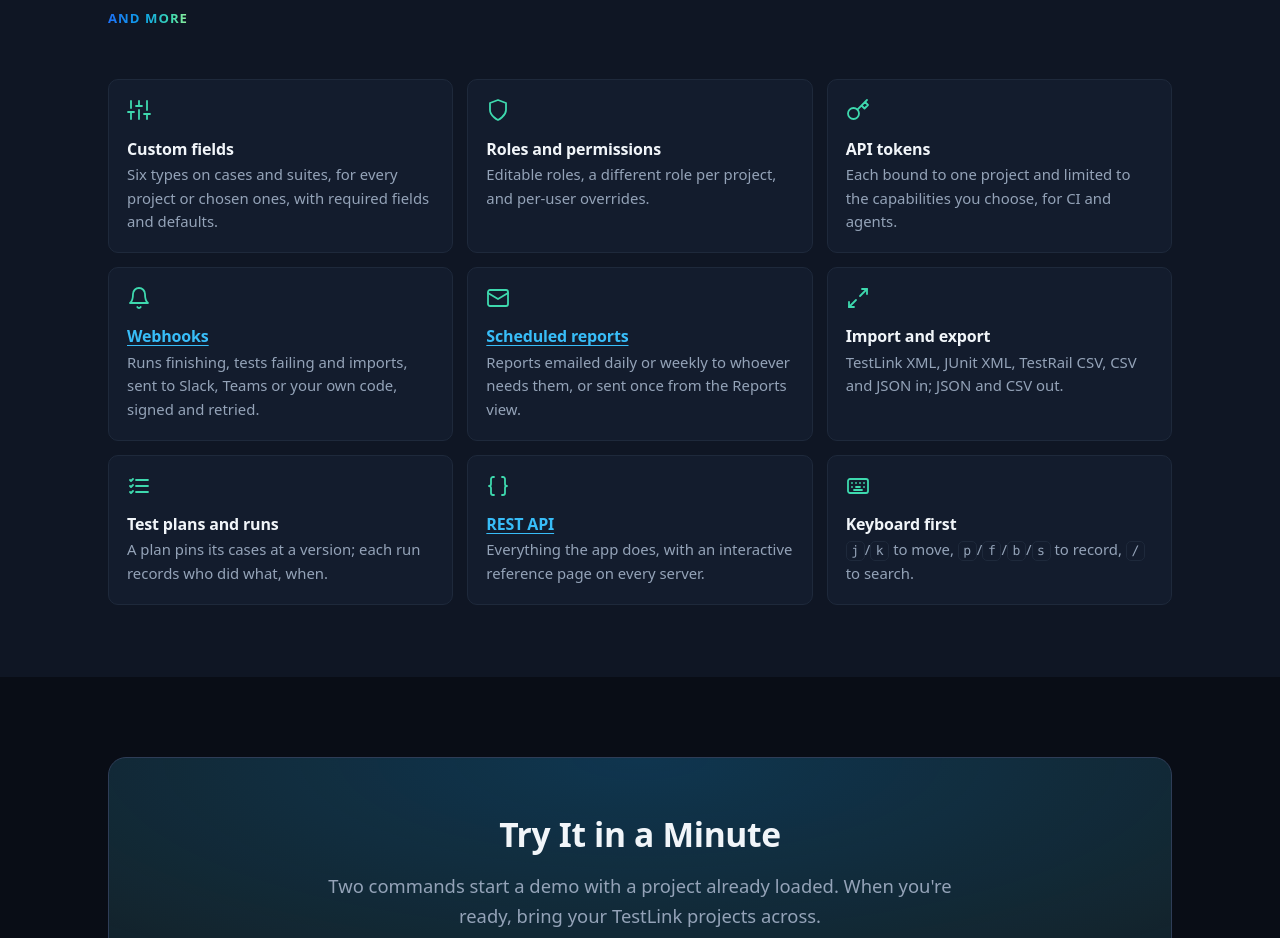
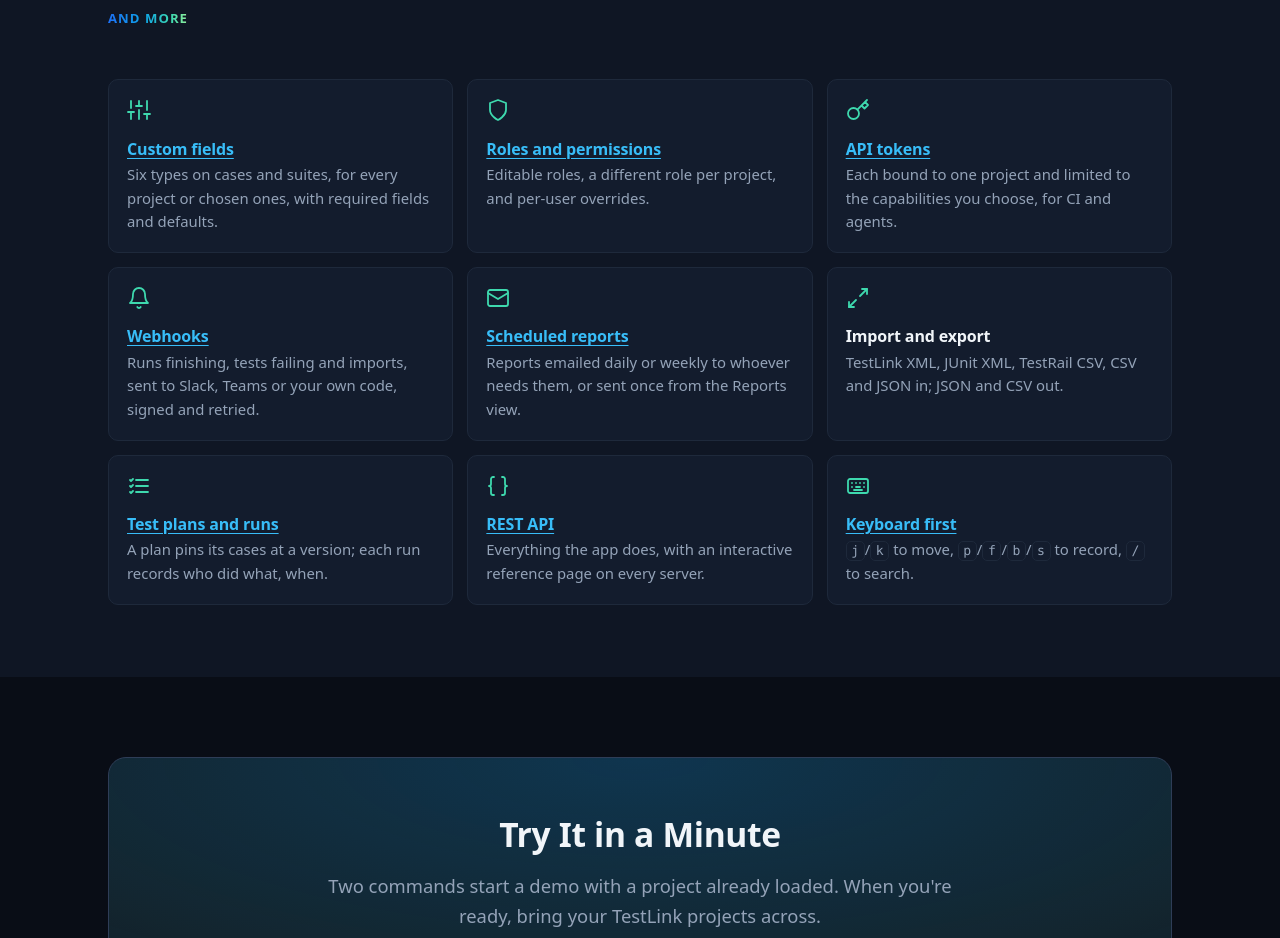
Before and after one commit to ElliotNewtonMiller/tessick-site, a plain HTML site: page index.html in a window 1280 px wide. Shown: the part 5687-6625 px from the top of the page. Drawn offline with Linux system fonts and the light colour scheme.

Commit message:
Link the user guide: on the Docs page, and from the feature tiles
Tessick now has docs/user_guide.md (f4a61b8), so the Docs page lists it
second ("Using the app") in place of its "a guide is coming" note, and
the "And more" tiles without a doc (custom fields, roles, API tokens,
plans and runs, the keyboard) link to their part of it.

Co-Authored-By: Claude Opus 5.5 <noreply@anthropic.com>

```diff
--- a/index.html
+++ b/index.html
@@ -243,15 +243,15 @@ docker compose -f docker-compose.demo.yml up"><span class="prompt">$ </span>curl
       <span class="eyebrow">And more</span>
     </div>
     <div class="grid-more">
-      <div><svg class="icon" viewBox="0 0 24 24" aria-hidden="true"><path d="M4 21v-7M4 10V3M12 21v-9M12 8V3M20 21v-5M20 12V3M1 14h6M9 8h6M17 16h6"/></svg><h3>Custom fields</h3><p>Six types on cases and suites, for every project or chosen ones, with required fields and defaults.</p></div>
-      <div><svg class="icon" viewBox="0 0 24 24" aria-hidden="true"><path d="M12 22s8-4 8-10V5l-8-3-8 3v7c0 6 8 10 8 10z"/></svg><h3>Roles and permissions</h3><p>Editable roles, a different role per project, and per-user overrides.</p></div>
-      <div><svg class="icon" viewBox="0 0 24 24" aria-hidden="true"><circle cx="7.5" cy="15.5" r="5.5"/><path d="m21 2-9.6 9.6M15.5 7.5l3 3L22 7l-3-3"/></svg><h3>API tokens</h3><p>Each bound to one project and limited to the capabilities you choose, for CI and agents.</p></div>
+      <div><svg class="icon" viewBox="0 0 24 24" aria-hidden="true"><path d="M4 21v-7M4 10V3M12 21v-9M12 8V3M20 21v-5M20 12V3M1 14h6M9 8h6M17 16h6"/></svg><h3><a href="https://github.com/ElliotNewtonMiller/Tessick/blob/main/docs/user_guide.md#custom-fields">Custom fields</a></h3><p>Six types on cases and suites, for every project or chosen ones, with required fields and defaults.</p></div>
+      <div><svg class="icon" viewBox="0 0 24 24" aria-hidden="true"><path d="M12 22s8-4 8-10V5l-8-3-8 3v7c0 6 8 10 8 10z"/></svg><h3><a href="https://github.com/ElliotNewtonMiller/Tessick/blob/main/docs/user_guide.md#roles-and-overrides">Roles and permissions</a></h3><p>Editable roles, a different role per project, and per-user overrides.</p></div>
+      <div><svg class="icon" viewBox="0 0 24 24" aria-hidden="true"><circle cx="7.5" cy="15.5" r="5.5"/><path d="m21 2-9.6 9.6M15.5 7.5l3 3L22 7l-3-3"/></svg><h3><a href="https://github.com/ElliotNewtonMiller/Tessick/blob/main/docs/user_guide.md#api-tokens">API tokens</a></h3><p>Each bound to one project and limited to the capabilities you choose, for CI and agents.</p></div>
       <div><svg class="icon" viewBox="0 0 24 24" aria-hidden="true"><path d="M6 8a6 6 0 0 1 12 0c0 7 3 9 3 9H3s3-2 3-9"/><path d="M10.3 21a1.94 1.94 0 0 0 3.4 0"/></svg><h3><a href="https://github.com/ElliotNewtonMiller/Tessick/blob/main/docs/api_getting_started.md#9-get-notified-webhooks">Webhooks</a></h3><p>Runs finishing, tests failing and imports, sent to Slack, Teams or your own code, signed and retried.</p></div>
       <div><svg class="icon" viewBox="0 0 24 24" aria-hidden="true"><rect x="2" y="4" width="20" height="16" rx="2"/><path d="m22 7-10 6L2 7"/></svg><h3><a href="https://github.com/ElliotNewtonMiller/Tessick/blob/main/docs/reports_api_and_mcp.md#emailing-reports">Scheduled reports</a></h3><p>Reports emailed daily or weekly to whoever needs them, or sent once from the Reports view.</p></div>
       <div><svg class="icon" viewBox="0 0 24 24" aria-hidden="true"><path d="M16 3h5v5"/><path d="M21 3 14 10"/><path d="M8 21H3v-5"/><path d="M3 21l7-7"/></svg><h3>Import and export</h3><p>TestLink XML, JUnit XML, TestRail CSV, CSV and JSON in; JSON and CSV out.</p></div>
-      <div><svg class="icon" viewBox="0 0 24 24" aria-hidden="true"><path d="M9 6h12M9 12h12M9 18h12"/><path d="m3 6 1 1 2-2M3 12l1 1 2-2M3 18l1 1 2-2"/></svg><h3>Test plans and runs</h3><p>A plan pins its cases at a version; each run records who did what, when.</p></div>
+      <div><svg class="icon" viewBox="0 0 24 24" aria-hidden="true"><path d="M9 6h12M9 12h12M9 18h12"/><path d="m3 6 1 1 2-2M3 12l1 1 2-2M3 18l1 1 2-2"/></svg><h3><a href="https://github.com/ElliotNewtonMiller/Tessick/blob/main/docs/user_guide.md#3-test-plans-and-runs">Test plans and runs</a></h3><p>A plan pins its cases at a version; each run records who did what, when.</p></div>
       <div><svg class="icon" viewBox="0 0 24 24" aria-hidden="true"><path d="M8 3H7a2 2 0 0 0-2 2v5a2 2 0 0 1-2 2 2 2 0 0 1 2 2v5a2 2 0 0 0 2 2h1"/><path d="M16 21h1a2 2 0 0 0 2-2v-5a2 2 0 0 1 2-2 2 2 0 0 1-2-2V5a2 2 0 0 0-2-2h-1"/></svg><h3><a href="https://github.com/ElliotNewtonMiller/Tessick/blob/main/docs/api_getting_started.md">REST API</a></h3><p>Everything the app does, with an interactive reference page on every server.</p></div>
-      <div><svg class="icon" viewBox="0 0 24 24" aria-hidden="true"><rect x="2" y="5" width="20" height="14" rx="2"/><path d="M6 9h.01M10 9h.01M14 9h.01M18 9h.01M6 13h.01M18 13h.01M8 16h8M10 13h4"/></svg><h3>Keyboard first</h3><p><code>j</code>/<code>k</code> to move, <code>p</code>/<code>f</code>/<code>b</code>/<code>s</code> to record, <code>/</code> to search.</p></div>
+      <div><svg class="icon" viewBox="0 0 24 24" aria-hidden="true"><rect x="2" y="5" width="20" height="14" rx="2"/><path d="M6 9h.01M10 9h.01M14 9h.01M18 9h.01M6 13h.01M18 13h.01M8 16h8M10 13h4"/></svg><h3><a href="https://github.com/ElliotNewtonMiller/Tessick/blob/main/docs/user_guide.md#recording-results-with-the-keyboard">Keyboard first</a></h3><p><code>j</code>/<code>k</code> to move, <code>p</code>/<code>f</code>/<code>b</code>/<code>s</code> to record, <code>/</code> to search.</p></div>
     </div>
   </div>
 </section>
```
Also changed, not shown: docs/index.html (+6 -2 lines).
